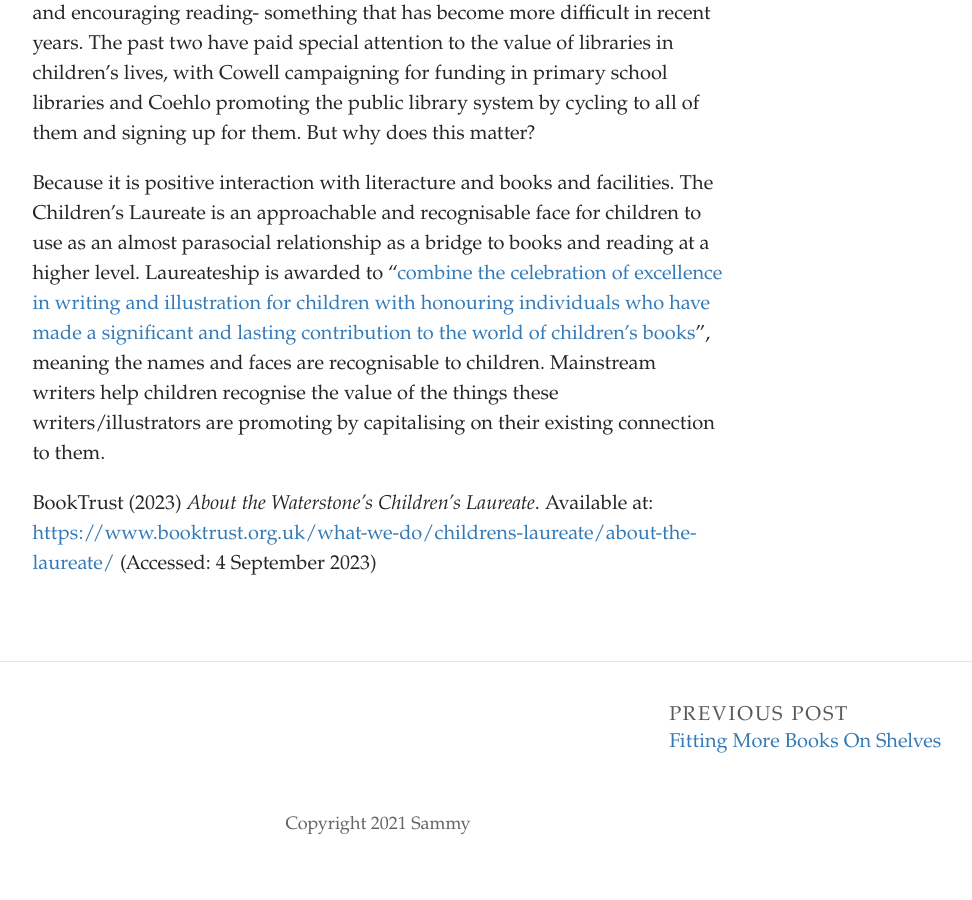
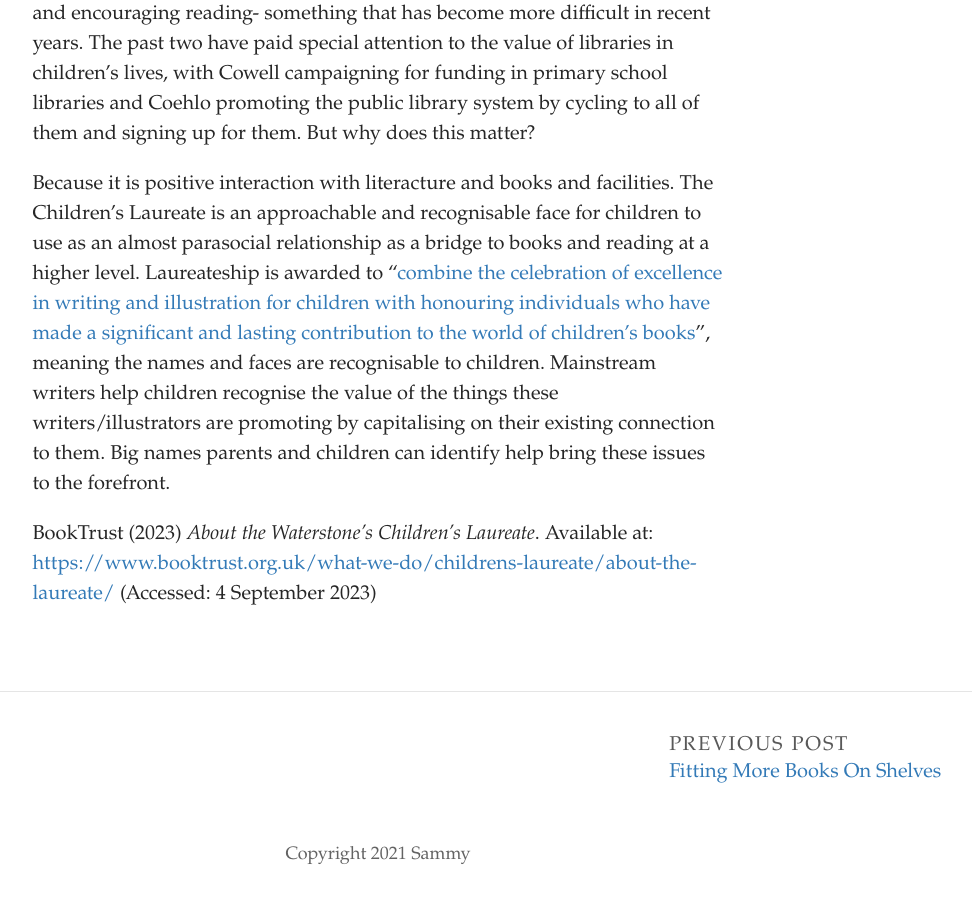
Before and after one commit to SammySpinsAYarn/Blog, a Jekyll site: the page built from _posts/2023-10-04-beginners-guide-to-childrens-laureate.md, in a window 1280 px wide and 900 px high, scrolled down 727 px. Shown: the whole window, without its empty margins (262-1234 px from the left). Built offline with Jekyll 4.4.1, drawn with Linux system fonts in a browser that asks for light colours; some web fonts are replaced; before the commit the page ends 1597 px from its top, so only the background shows below that.

Commit message:
Update Post “2023-10-04-beginners-guide-to-childrens-laureate”

```diff
--- a/_posts/2023-10-04-beginners-guide-to-childrens-laureate.md
+++ b/_posts/2023-10-04-beginners-guide-to-childrens-laureate.md
@@ -11,6 +11,6 @@
 
 A﻿lthough a private endeavour sponsored by Waterstones and an assortment of literacy charities, the impact of these individuals matters. They connect with children through their stories and their work, providing entertainment and encouraging reading- something that has become more difficult in recent years. The past two have paid special attention to the value of libraries in children's lives, with Cowell campaigning for funding in primary school libraries and Coehlo promoting the public library system by cycling to all of them and signing up for them. But why does this matter?
 
-B﻿ecause it is positive interaction with literacture and books and facilities. The Children's Laureate is an approachable and recognisable face for children to use as an almost parasocial relationship as a bridge to books and reading at a higher level. Laureateship is awarded to "[combine the celebration of excellence in writing and illustration for children with honouring individuals who have made a significant and lasting contribution to the world of children’s books](https://www.booktrust.org.uk/what-we-do/childrens-laureate/about-the-laureate/)", meaning the names and faces are recognisable to children. Mainstream writers help children recognise the value of the things these writers/illustrators are promoting by capitalising on their existing connection to them.
+B﻿ecause it is positive interaction with literacture and books and facilities. The Children's Laureate is an approachable and recognisable face for children to use as an almost parasocial relationship as a bridge to books and reading at a higher level. Laureateship is awarded to "[combine the celebration of excellence in writing and illustration for children with honouring individuals who have made a significant and lasting contribution to the world of children’s books](https://www.booktrust.org.uk/what-we-do/childrens-laureate/about-the-laureate/)", meaning the names and faces are recognisable to children. Mainstream writers help children recognise the value of the things these writers/illustrators are promoting by capitalising on their existing connection to them. Big names parents and children can identify help bring these issues to the forefront.
 
 BookTrust (2023) *About the Waterstone’s Children’s Laureate*. Available at: <https://www.booktrust.org.uk/what-we-do/childrens-laureate/about-the-laureate/> (Accessed: 4 September 2023)
```
